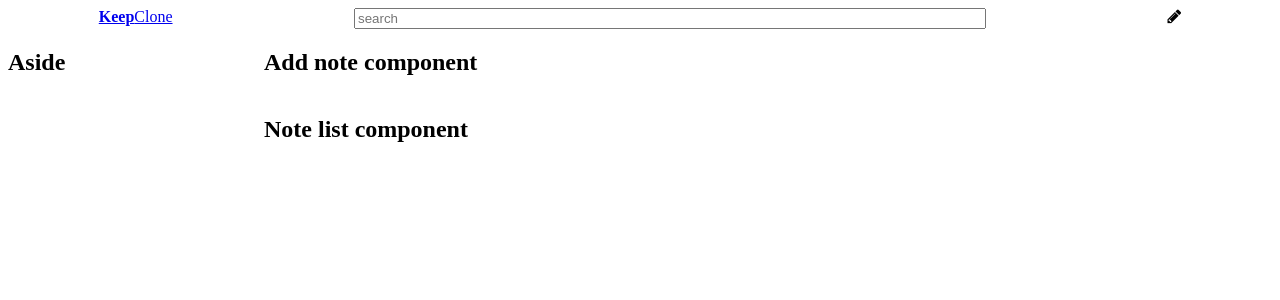
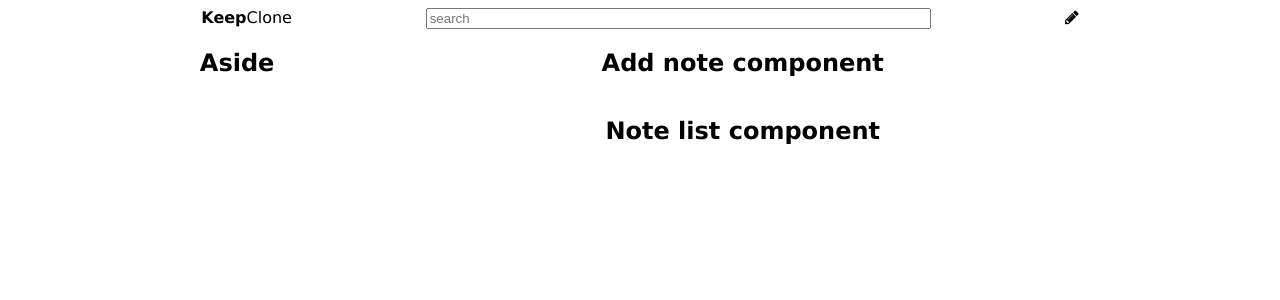
Before and after one commit to Alejupas/react2do, a React (Create React App) app: page / in a window 1280 px wide. Shown: the top 300 px of the page. Built offline with nearby package versions, Linux system fonts and the light colour scheme.

Commit message:
navbar x style

```diff
--- a/src/App.css
+++ b/src/App.css
@@ -1,5 +1,18 @@
-div {
-  /* border: 1px solid #000; */
+/* Global */
+body {
+  font-family: 'Lucida Sans', 'Lucida Sans Regular', 'Lucida Grande',
+    'Lucida Sans Unicode', Geneva, Verdana, sans-serif;
+}
+
+a {
+  text-decoration: none;
+  color: inherit;
+}
+
+.aside,
+.notelist,
+.addnote {
+  text-align: center;
 }
 
 /* navbar */
@@ -21,6 +34,8 @@ div {
 }
 
 .App {
+  max-width: 80%;
+  margin: 0 auto;
   display: grid;
   grid-template-areas:
     'header header header header header'
```
Also changed, not shown: src/components/common/myLink/myLink.jsx (added, +10 -0 lines), src/components/common/myLink/myLink.module.css (added).
